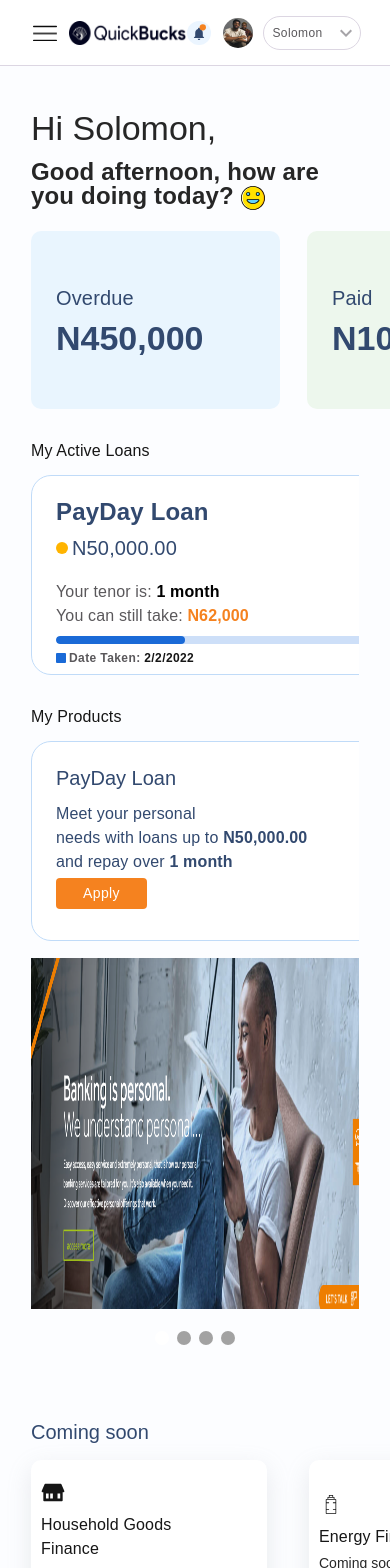
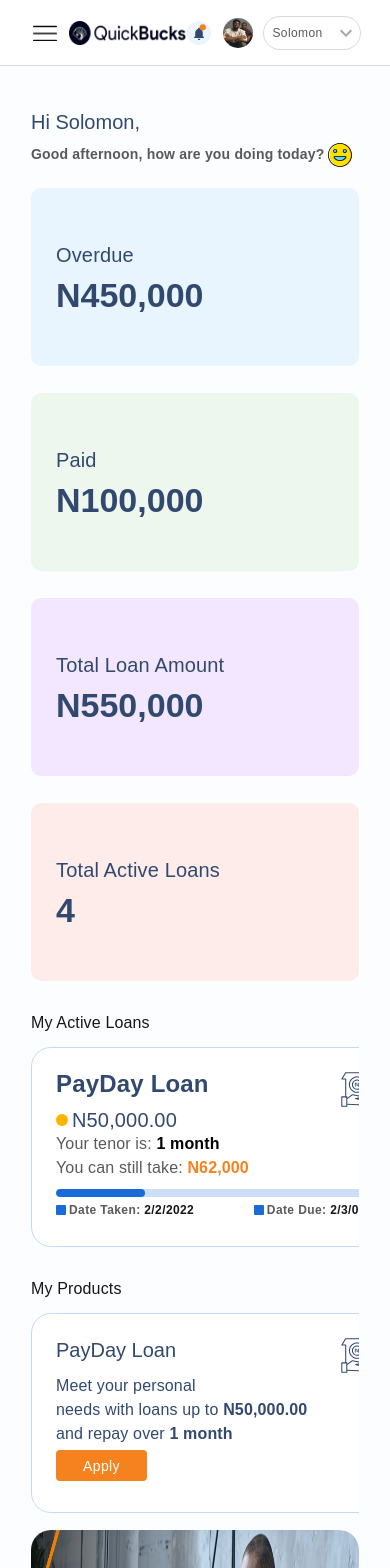
Before and after one commit to G-Joe/quickbucks-frontend, a React (Create React App) app: page /dashboard/home in a window 390 px wide. Shown: the top 1568 px of the page. Built offline with nearby package versions, Linux system fonts and the light colour scheme; a web font is replaced by a local one.

Commit message:
home screen

```diff
--- a/src/components/Dashboard/Cards/ProductCard/ProductCard.scss
+++ b/src/components/Dashboard/Cards/ProductCard/ProductCard.scss
@@ -121,3 +121,17 @@
   width: 0px;
   background: transparent; /* make scrollbar transparent */
 }
+
+@media (max-width: 500px) {
+  .product {
+    min-width: 367px;
+
+    &-top-section {
+      .right-section {
+        img {
+          height: 35px;
+        }
+      }
+    }
+  }
+}
--- a/src/components/Dashboard/Home/index.css
+++ b/src/components/Dashboard/Home/index.css
@@ -74,3 +74,23 @@
 .arrayItem3:hover {
   border: 1px solid #ffb9b4;
 }
+
+@media (max-width: 500px) {
+  .username-greeting {
+    font-weight: 500;
+    font-size: 20px;
+    line-height: 24px;
+    color: #32496f;
+    margin-bottom: 8px;
+  }
+
+  .TimeGreeting {
+    font-size: 14px;
+    line-height: 24px;
+    color: #5a585b;
+  }
+
+  .summary {
+    flex-direction: column;
+  }
+}
--- a/src/pages/Dashboard/Home/index.scss
+++ b/src/pages/Dashboard/Home/index.scss
@@ -28,6 +28,7 @@
   img {
     width: 100%;
     height: 100%;
+    border-radius: 20px;
   }
 }
 
@@ -53,3 +54,27 @@
     margin: 16px 0 50px;
   }
 }
+
+@media (max-width: 500px) {
+  .products-section {
+    .products-wrapper {
+      padding-right: 0px;
+    }
+  }
+
+  .home-bg {
+    img {
+      border-radius: 20px;
+    }
+  }
+
+  .coming-wrapper {
+    .coming-cover {
+      flex-wrap: wrap;
+    }
+
+    .coming-card {
+      width: 40%;
+    }
+  }
+}
--- a/src/pages/Dashboard/Loans/index.scss
+++ b/src/pages/Dashboard/Loans/index.scss
@@ -634,4 +634,20 @@
 }
 
 @media (max-width: 500px) {
+  .my-loans {
+    .row {
+      flex-direction: column-reverse;
+      gap: 40px;
+
+      .card {
+        .pay-back {
+          padding-right: 20px;
+
+          .btn {
+            width: 100%;
+          }
+        }
+      }
+    }
+  }
 }
--- a/src/styles/partials/_cards.scss
+++ b/src/styles/partials/_cards.scss
@@ -1,7 +1,7 @@
 @use "styles/partials/colors";
 
 .card {
-  box-shadow: 0px 10px 15px -3px rgba(17, 12, 46, 0.15);
+  box-shadow: 0px 10px 15px 3px rgba(17, 12, 46, 0.15);
   width: fit-content;
 
   &--xxl {
@@ -43,3 +43,19 @@
     background-color: colors.$blue_300;
   }
 }
+
+@media (max-width: 500px) {
+  .card {
+    &--xxl {
+      width: 100%;
+    }
+
+    &--md {
+      width: 100%;
+    }
+
+    &--sm {
+      width: 100%;
+    }
+  }
+}
```
